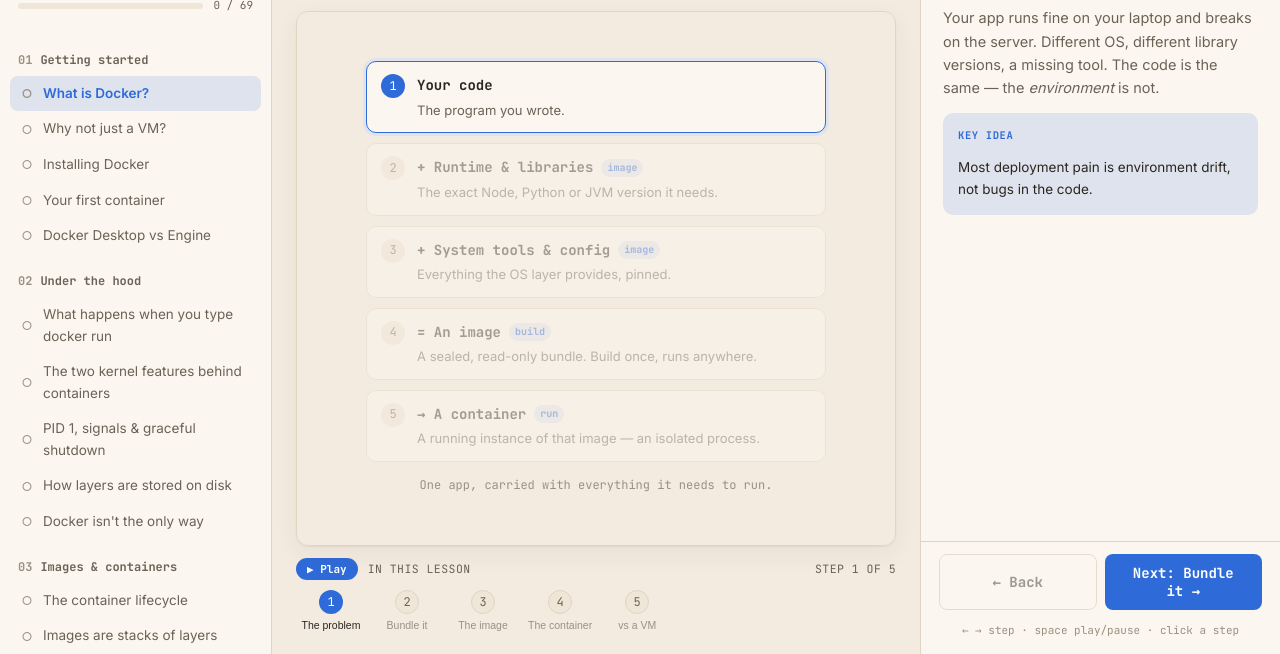
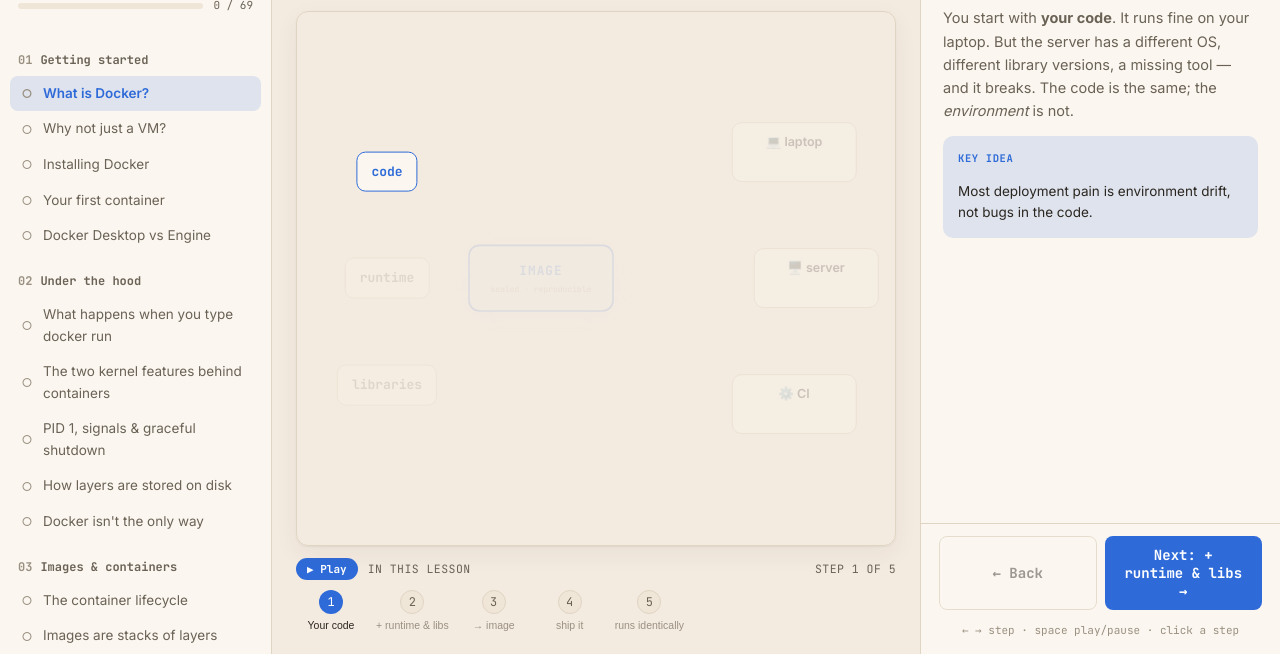
Before and after one commit to SHIVAM-SHARMA-766/dev2ops-learn, an Astro site: page /docker/introduction/what-is-docker in a window 1280 px wide. Shown: the part 147-801 px from the top of the page. Built offline with nearby package versions, Linux system fonts and the light colour scheme; Astro itself is replaced by a stand-in of ours.

Commit message:
Teach on the canvas: two animated scene widgets
Address the core gap — lessons were explaining in text, not on the canvas. Add two animated, concept-teaching widgets: shipScene (code+deps seal into an image, then run identically across laptop/server/CI) and layerStack (image layers stack up with a writable layer and a copy-up animation). Convert the flagship lessons What is Docker?, Images are stacks of layers, and overlay2 to these visual-first scenes.

```diff
--- a/courses/docker/containers/images-and-layers.yml
+++ b/courses/docker/containers/images-and-layers.yml
@@ -1,64 +1,73 @@
 title: Images are stacks of layers
-summary: Why pulling the second image is suddenly fast.
-minutes: 7
+summary: Watch an image build up, layer by layer, with the writable layer on top.
+minutes: 8
 difficulty: beginner
 order: 2
 
 scene:
-  widget: stagedReveal
-  caption: Each instruction adds a read-only layer; the container adds a writable one on top.
-  items:
-    - label: base layer — debian
-      note: The OS files. Shared by every image built FROM it.
-      tag: shared
-    - label: + node runtime
-      note: Added once, cached, reused across your images.
-      tag: shared
-    - label: + your dependencies
-      note: node_modules — rebuilt only when package.json changes.
-    - label: + your app code
-      note: The layer that changes on almost every build.
-    - label: + writable container layer
-      note: Where a running container's changes go. Gone when it's removed.
-      tag: ephemeral
+  widget: layerStack
+  caption: Each instruction adds a read-only layer; the container writes to the top one.
+  layers:
+    - { label: base — debian, sub: shared }
+    - { label: + node runtime, sub: shared }
+    - { label: + dependencies, sub: npm ci }
+    - { label: + your app code, sub: changes often }
+  writable: { label: container writable layer }
+  copyUp: true
 
 steps:
   - kind: CONCEPT
-    title: An image is layered
-    label: Layers
+    title: Start from a base layer
+    label: base
     body: >
-      An image isn't one blob — it's a **stack of read-only layers**, one per
-      build instruction. Docker stores each layer once and stacks them with a
-      union filesystem.
+      Every image begins with a **base layer** — here, Debian. It's read-only, and
+      shared: every image built `FROM debian` reuses this exact layer.
 
   - kind: CONCEPT
-    title: Layers are shared
-    label: Shared
+    title: Each instruction adds a layer
+    label: + runtime
     body: >
-      Pull two images built on `debian` and the debian layer is downloaded
-      **once**. That's why your second pull is suddenly fast — Docker already
-      has most of the layers.
+      Install the Node runtime and that becomes the **next layer**, stacked on top.
+      Docker stores each layer once and stacks them with a union filesystem.
+
+  - kind: CONCEPT
+    title: Layers are cached and shared
+    label: + deps
+    body: >
+      Your `npm ci` adds a dependencies layer. Because layers are
+      content-addressed, identical layers are **never downloaded or stored twice**
+      — that's why your second pull is suddenly fast.
     callout:
       kind: KEY IDEA
-      text: Layers are content-addressed and cached, so identical layers are never stored or pulled twice.
+      text: Order least-changing first. Change your code and only the top layers rebuild.
 
   - kind: CONCEPT
-    title: Order decides your cache
-    label: Cache
+    title: Your code on top
+    label: + code
     body: >
-      Change your app code and only the **top** layers rebuild; the base and
-      dependency layers stay cached. Change the base image and everything above
-      it rebuilds.
+      Finally your **app code** — the layer that changes on almost every build, so
+      it sits highest where it busts the least cache.
 
   - kind: CONCEPT
-    title: The container's own layer
-    label: Writable layer
+    title: The container adds a writable layer
+    label: writable
     body: >
-      When you run an image, Docker adds a thin **writable layer** on top. Files
-      a container writes live there — and vanish when the container is removed.
+      Run the image and Docker adds a thin **writable layer** on top. All the image
+      layers stay read-only; everything the running container writes lands here.
     callout:
       kind: FORESHADOW
-      text: Need data to survive? That's what volumes are for — coming up in chapter 4.
+      text: This writable layer vanishes when the container is removed — which is why data needs a volume.
+
+  - kind: CONCEPT
+    title: Editing a lower file copies it up
+    label: copy-up
+    body: >
+      Change a file that lives in a lower, read-only layer and Docker must **copy
+      it up** into the writable layer first. It's why heavy writes are slow and
+      belong in a volume, not the container's filesystem.
+    callout:
+      kind: REMEMBER
+      text: Read-only image layers + one writable layer = a container's disk.
 
 quiz:
   - question: Why is pulling a second image based on the same OS much faster?
@@ -69,3 +78,11 @@ quiz:
       - The image is smaller
     answer: 1
     explanation: Layers are cached and shared — only the new, unique layers are pulled.
+  - question: Where do a running container's writes go?
+    options:
+      - Into the image's base layer
+      - Into the thin writable layer on top
+      - Into the registry
+      - Nowhere
+    answer: 1
+    explanation: Image layers are read-only; writes land in the container's writable layer (and vanish with it).
--- a/courses/docker/introduction/what-is-docker.yml
+++ b/courses/docker/introduction/what-is-docker.yml
@@ -1,93 +1,69 @@
 title: What is Docker?
-summary: Why containers exist, and what they actually share with your machine.
+summary: Why containers exist — watch an app get packaged and shipped.
 minutes: 8
 difficulty: beginner
 order: 1
 
-# The scene stays on screen for the whole lesson and reacts to the active step.
 scene:
-  widget: stagedReveal
-  caption: One app, carried with everything it needs to run.
-  items:
-    - label: Your code
-      note: The program you wrote.
-    - label: + Runtime & libraries
-      note: The exact Node, Python or JVM version it needs.
-      tag: image
-    - label: + System tools & config
-      note: Everything the OS layer provides, pinned.
-      tag: image
-    - label: = An image
-      note: A sealed, read-only bundle. Build once, runs anywhere.
-      tag: build
-    - label: → A container
-      note: A running instance of that image — an isolated process.
-      tag: run
+  widget: shipScene
 
 steps:
   - kind: PROBLEM
     title: "“Works on my machine”"
-    label: The problem
+    label: Your code
     body: >
-      Your app runs fine on your laptop and breaks on the server. Different OS,
-      different library versions, a missing tool. The code is the same — the
-      *environment* is not.
+      You start with **your code**. It runs fine on your laptop. But the server
+      has a different OS, different library versions, a missing tool — and it
+      breaks. The code is the same; the *environment* is not.
     callout:
       kind: KEY IDEA
       text: Most deployment pain is environment drift, not bugs in the code.
 
   - kind: CONCEPT
-    title: Package the environment too
-    label: Bundle it
+    title: Add the whole environment
+    label: + runtime & libs
     body: >
-      What if you shipped the code **and** its whole environment together —
-      runtime, libraries, system tools — as one sealed unit? That unit is an
-      **image**.
+      So we bundle more than the code: the exact **runtime** and **libraries** it
+      needs. Everything the app depends on, gathered in one place.
 
   - kind: CONCEPT
-    title: Build once, run anywhere
-    label: The image
+    title: Seal it into an image
+    label: → image
     body: >
-      An image is read-only and reproducible. The same image runs identically
-      on your laptop, a teammate's machine and production, because it carries
-      its environment with it.
+      Those pieces seal into an **image** — a read-only, reproducible bundle. Build
+      it once and it carries its whole environment with it.
+    callout:
+      kind: ANALOGY
+      text: An image is like a shipping container — a standard box that fits on any ship, train or truck.
 
   - kind: CONCEPT
-    title: A container is a running image
-    label: The container
+    title: Ship it anywhere
+    label: ship it
     body: >
-      Start an image and you get a **container**: an isolated process with its
-      own filesystem and network view. Stop it, start ten more — each one the
-      same.
-    callout:
-      kind: ANALOGY
-      text: An image is to a container what a class is to an object.
+      Copy that image to your laptop, a server, a CI runner — anywhere. The same
+      sealed bytes travel to each.
 
-  - kind: NOTICE
-    title: Not a virtual machine
-    label: vs a VM
+  - kind: CONCEPT
+    title: It runs the same everywhere
+    label: runs identically
     body: >
-      A container shares the **host's Linux kernel** — it does not boot its own
-      OS. That is why containers start in milliseconds and a VM takes seconds:
-      the VM brings a whole kernel, the container does not.
+      Each target starts the image as a **container** — an isolated process — and
+      because the environment came along inside the image, it behaves **identically**
+      on every machine.
     callout:
       kind: REMEMBER
-      text: Containers are isolated processes on the host kernel, not tiny VMs.
+      text: Build once, run anywhere. That identical-everywhere promise is the whole point of Docker.
 
 quiz:
-  - question: What does a container share with its host?
+  - question: What does packaging an app as an image actually solve?
     options:
-      - Nothing — it has its own kernel
-      - The host's kernel
-      - The host's user accounts
-      - The host's filesystem, always
+      - It makes the code shorter
+      - It carries the app's environment so it runs identically everywhere
+      - It encrypts the app
+      - It speeds up the CPU
     answer: 1
-    explanation: Containers are isolated processes on the host kernel. A virtual machine brings its own kernel.
-  - question: An image is to a container what…
-    options:
-      - a class is to an object
-      - a server is to a client
-      - a disk is to RAM
-      - a log is to a metric
+    explanation: The image bundles the runtime and libraries, eliminating environment drift between machines.
+  - question: A running instance of an image is called a…
+    options: ["container", "volume", "registry", "layer"]
     answer: 0
-    explanation: An image is the read-only template; a container is a running instance created from it.
+    explanation: An image is the sealed template; a container is a running instance of it.
--- a/courses/docker/under-the-hood/storage-overlay2.yml
+++ b/courses/docker/under-the-hood/storage-overlay2.yml
@@ -1,79 +1,69 @@
 title: How layers are stored on disk
-summary: overlay2, lowerdir, upperdir — the union filesystem, demystified.
+summary: overlay2's lowerdir, upperdir and the copy-up trick — on screen.
 minutes: 7
 difficulty: advanced
 order: 4
 
 scene:
-  widget: stagedReveal
-  caption: overlay2 stacks read-only layers under one writable layer, merged into one view.
-  items:
-    - label: lowerdir — image layers
-      note: The read-only layers from the image, stacked oldest-to-newest.
-      tag: read-only
-    - label: upperdir — the container layer
-      note: The single writable layer. Every change a container makes lands here.
-      tag: writable
-    - label: merged — what the container sees
-      note: A unified view of lower + upper, as if it were one filesystem.
-      tag: view
-    - label: copy-up on write
-      note: Editing a file from a lower layer copies it up first, then writes.
-      tag: behaviour
+  widget: layerStack
+  caption: overlay2 stacks read-only lowerdirs under one writable upperdir, merged into one view.
+  layers:
+    - { label: lowerdir — base image, sub: read-only }
+    - { label: lowerdir — app layers, sub: read-only }
+  writable: { label: upperdir — the container layer }
+  copyUp: true
 
 steps:
   - kind: CONCEPT
-    title: Layers need a union filesystem
-    label: Union FS
+    title: Read-only image layers (lowerdir)
+    label: lowerdir
     body: >
-      An image is many read-only layers, but a container needs one coherent
-      filesystem it can also write to. The **overlay2** storage driver stitches
-      them together.
+      The image layers become **lowerdir** — read-only, stacked oldest to newest.
+      overlay2 is the storage driver that stitches them together.
 
   - kind: CONCEPT
-    title: lower (read-only) + upper (writable)
-    label: lower/upper
+    title: More lowerdirs stack up
+    label: more lower
     body: >
-      The image layers become **lowerdir** (read-only). On top sits a single
-      **upperdir** — the container's writable layer. Everything the container
-      writes goes into upperdir; the image layers are never touched.
+      Every image layer is another lowerdir in the stack. None of them is ever
+      modified — they're shared, read-only, content-addressed.
 
   - kind: CONCEPT
-    title: merged — the unified view
-    label: merged
+    title: One writable layer on top (upperdir)
+    label: upperdir
     body: >
-      overlay2 presents a **merged** view: files from upper shadow those from
-      lower, so the container just sees one filesystem. That's the illusion that
-      makes layers feel seamless.
+      On top sits a single **upperdir** — the container's writable layer.
+      Everything the container writes goes here; the lowerdirs are untouched. The
+      container sees a single **merged** view of lower + upper.
     callout:
       kind: KEY IDEA
-      text: Many read-only layers + one writable layer, unioned into a single view. That's a container's disk.
+      text: Many read-only lowerdirs + one writable upperdir, unioned into one filesystem.
 
   - kind: CONCEPT
-    title: Copy-up explains some surprises
-    label: Copy-up
+    title: Copy-up on write
+    label: copy-up
     body: >
-      Change a big file that lives in a lower layer and overlay2 must **copy it
-      up** into upper first — which can be slow for large files and makes the
-      writable layer grow. It's why heavy write workloads belong in a volume.
+      Modify a file that lives in a lowerdir and overlay2 must **copy it up** into
+      upperdir first, then write. For large files that's slow and grows the
+      writable layer — which is why heavy writes belong in a volume.
     callout:
       kind: TIE-IN
-      text: This is the mechanism behind "data in the writable layer is slow and disposable — use a volume".
+      text: This is the mechanism behind "data in the writable layer is slow and disposable".
 
 quiz:
   - question: Where do a container's writes go under overlay2?
     options:
-      - Into the image layers
+      - Into the image layers (lowerdir)
       - Into the single writable upperdir
       - Into a volume automatically
       - Nowhere
     answer: 1
-    explanation: Image layers are read-only (lowerdir); all writes land in the container's upperdir.
+    explanation: Image layers are read-only lowerdirs; all writes land in the container's upperdir.
   - question: What is "copy-up"?
     options:
       - Uploading an image
-      - Copying a lower-layer file into the writable layer before modifying it
+      - Copying a lowerdir file into upperdir before modifying it
       - Backing up a volume
       - Pushing to a registry
     answer: 1
-    explanation: To modify a file from a read-only layer, overlay2 copies it up to the writable layer first.
+    explanation: To modify a read-only lowerdir file, overlay2 copies it up to the writable upperdir first.
--- /dev/null
+++ b/src/islands/widgets/LayerStack.jsx
@@ -0,0 +1,39 @@
+// LayerStack — read-only image layers stack up one per step; a writable layer
+// lands on top; a final step animates "copy-up" of a file into the writable layer.
+// scene props:
+//   layers: [{ label, sub }]     read-only layers, bottom → top
+//   writable: { label }          the container's writable layer (appears after all layers)
+//   copyUp: true                 animate copy-up on the last step
+import React from 'react';
+
+export default function LayerStack({ layers = [], writable, copyUp, caption, activeStep = 0 }) {
+  const total = layers.length + (writable ? 1 : 0);
+  const showWritable = writable && activeStep >= layers.length;
+  const copyUpNow = copyUp && writable && activeStep >= total; // one step past the writable layer
+
+  // render top → bottom (writable first)
+  return (
+    <div className="w-stack">
+      <div className="w-stack__col">
+        {writable && (
+          <div className={`stack-layer stack-layer--writable ${showWritable ? 'is-in' : 'is-out'}`}>
+            <span className="stack-layer__label mono">{writable.label}</span>
+            <span className="stack-layer__tag">writable</span>
+            {copyUpNow && <span className="stack-copyup" aria-hidden="true">📄</span>}
+          </div>
+        )}
+        {layers.slice().reverse().map((l, ri) => {
+          const i = layers.length - 1 - ri; // real index bottom=0
+          const visible = activeStep >= i;
+          return (
+            <div key={i} className={`stack-layer ${visible ? 'is-in' : 'is-out'} ${copyUpNow && i === 0 ? 'is-source' : ''}`}>
+              <span className="stack-layer__label mono">{l.label}</span>
+              {l.sub && <span className="stack-layer__sub">{l.sub}</span>}
+            </div>
+          );
+        })}
+      </div>
+      <div className="w-caption mono">{copyUpNow ? 'copy-up: editing a lower file copies it into the writable layer first' : caption}</div>
+    </div>
+  );
+}
--- /dev/null
+++ b/src/islands/widgets/ShipScene.jsx
@@ -0,0 +1,69 @@
+// ShipScene — animates "build once, run anywhere". Code + runtime + libraries
+// combine into a sealed image, which then runs identically on several targets.
+// Driven purely by activeStep (0..4). No props needed.
+import React from 'react';
+
+function Box({ x, y, label, tone, style }) {
+  return (
+    <div className={`scene-box scene-box--${tone}`} style={{ left: `${x}%`, top: `${y}%`, ...style }}>
+      {label}
+    </div>
+  );
+}
+
+export default function ShipScene({ activeStep = 0 }) {
+  const s = activeStep;
+  // inputs slide to the image centre (40%,50%) and fade once merged (s>=2)
+  const merged = s >= 2;
+  const inputStyle = (shown) => ({
+    opacity: merged ? 0 : shown ? 1 : 0.15,
+    transform: merged ? 'translate(-50%,-50%) translateX(90px) scale(0.5)' : 'translate(-50%,-50%)',
+  });
+  const targets = [
+    { x: 86, y: 24, label: '💻 laptop' },
+    { x: 90, y: 50, label: '🖥️ server' },
+    { x: 86, y: 76, label: '⚙️ CI' },
+  ];
+  return (
+    <div className="w-scene w-ship">
+      {/* inputs */}
+      <Box x={12} y={28} label="code" tone="code" style={inputStyle(s >= 0)} />
+      <Box x={12} y={50} label="runtime" tone="dep" style={inputStyle(s >= 1)} />
+      <Box x={12} y={72} label="libraries" tone="dep" style={inputStyle(s >= 1)} />
+
+      {/* the image */}
+      <div
+        className={`scene-image ${s >= 2 ? 'is-sealed' : ''}`}
+        style={{
+          left: '40%', top: '50%',
+          opacity: s >= 2 ? 1 : 0.12,
+          transform: `translate(-50%,-50%) scale(${s >= 2 ? 1 : 0.8})`,
+        }}
+      >
+        <span className="scene-image__tag mono">IMAGE</span>
+        <span className="scene-image__sub mono">sealed · reproducible</span>
+      </div>
+
+      {/* targets */}
+      {targets.map((t, i) => (
+        <div
+          key={i}
+          className={`scene-target ${s >= 3 ? 'is-lit' : ''}`}
+          style={{ left: `${t.x}%`, top: `${t.y}%`, opacity: s >= 3 ? 1 : 0.2, transitionDelay: `${i * 120}ms` }}
+        >
+          <span className="scene-target__name">{t.label}</span>
+          <span className="scene-target__ok mono" style={{ opacity: s >= 4 ? 1 : 0 }}>✓ runs the same</span>
+        </div>
+      ))}
+
+      {/* travelling copies from image to targets (s>=3) */}
+      {s >= 3 && targets.map((t, i) => (
+        <span
+          key={`c${i}`}
+          className="scene-copy"
+          style={{ left: `${t.x - 4}%`, top: `${t.y}%`, transitionDelay: `${i * 120}ms` }}
+        />
+      ))}
+    </div>
+  );
+}
--- a/src/islands/widgets/index.jsx
+++ b/src/islands/widgets/index.jsx
@@ -9,6 +9,8 @@ import TerminalReplay from './TerminalReplay.jsx';
 import Compare from './Compare.jsx';
 import Flow from './Flow.jsx';
 import BuildCache from './BuildCache.jsx';
+import ShipScene from './ShipScene.jsx';
+import LayerStack from './LayerStack.jsx';
 
 const REGISTRY = {
   stagedReveal: StagedReveal,
@@ -18,6 +20,8 @@ const REGISTRY = {
   compare: Compare,
   flow: Flow,
   buildCache: BuildCache,
+  shipScene: ShipScene,
+  layerStack: LayerStack,
 };
 
 export function Scene({ scene, activeStep, steps }) {
--- a/src/styles/player.css
+++ b/src/styles/player.css
@@ -293,6 +293,60 @@
 }
 @keyframes d2o-spin { to { transform: rotate(360deg); } }
 
+/* ===== animated concept scenes ===== */
+.w-scene { position: relative; width: 100%; height: 100%; min-height: 340px; }
+.w-scene > * { transition: all 0.6s cubic-bezier(.4,0,.2,1); }
+
+/* ShipScene */
+.scene-box {
+  position: absolute; transform: translate(-50%, -50%);
+  padding: 9px 14px; border-radius: 9px; font-family: var(--font-mono); font-size: 13px; font-weight: 600;
+  background: var(--surface); border: 1.5px solid var(--line-strong); white-space: nowrap;
+}
+.scene-box--code { border-color: var(--accent); color: var(--accent); }
+.scene-box--dep { color: var(--ink-soft); }
+.scene-image {
+  position: absolute; display: flex; flex-direction: column; align-items: center; gap: 2px;
+  padding: 18px 26px; border-radius: 14px; background: var(--accent-soft); border: 2px solid var(--accent);
+  box-shadow: 0 8px 30px var(--accent-soft);
+}
+.scene-image.is-sealed { animation: d2o-seal 0.5s ease; }
+@keyframes d2o-seal { 0% { transform: translate(-50%,-50%) scale(0.6); } 60% { transform: translate(-50%,-50%) scale(1.08); } 100% { transform: translate(-50%,-50%) scale(1); } }
+.scene-image__tag { font-size: 16px; font-weight: 700; color: var(--accent); letter-spacing: 0.08em; }
+.scene-image__sub { font-size: 10px; color: var(--ink-faint); }
+.scene-target {
+  position: absolute; transform: translate(-50%, -50%);
+  display: flex; flex-direction: column; align-items: center; gap: 3px;
+  padding: 9px 14px; border-radius: 10px; background: var(--surface); border: 1.5px solid var(--line-strong);
+  font-size: 12.5px; white-space: nowrap;
+}
+.scene-target.is-lit { border-color: var(--accent); box-shadow: 0 0 0 3px var(--accent-soft); }
+.scene-target__name { font-weight: 600; }
+.scene-target__ok { font-size: 10.5px; color: var(--accent); transition: opacity 0.4s; }
+.scene-copy {
+  position: absolute; width: 12px; height: 12px; border-radius: 3px; background: var(--accent);
+  transform: translate(-50%, -50%); animation: d2o-fly 0.7s ease forwards;
+}
+@keyframes d2o-fly { from { left: 40% !important; opacity: 0.4; } to { opacity: 1; } }
+
+/* LayerStack */
+.w-stack { width: 100%; max-width: 420px; display: flex; flex-direction: column; align-items: center; }
+.w-stack__col { display: flex; flex-direction: column; gap: 6px; width: 100%; }
+.stack-layer {
+  position: relative; padding: 13px 16px; border-radius: 9px; background: var(--surface);
+  border: 1.5px solid var(--line-strong); display: flex; align-items: center; gap: 10px;
+  transition: opacity 0.4s ease, transform 0.4s cubic-bezier(.4,0,.2,1);
+}
+.stack-layer.is-in { opacity: 1; transform: none; }
+.stack-layer.is-out { opacity: 0; transform: translateY(14px) scale(0.96); }
+.stack-layer--writable { border-style: dashed; border-color: var(--accent); background: var(--accent-soft); }
+.stack-layer__label { font-size: 13px; font-weight: 600; }
+.stack-layer__sub { font-size: 11.5px; color: var(--ink-faint); margin-left: auto; }
+.stack-layer__tag { margin-left: auto; font-size: 10px; padding: 1px 7px; border-radius: 999px; background: var(--accent); color: var(--accent-ink); }
+.stack-layer.is-source { box-shadow: 0 0 0 2px var(--accent); }
+.stack-copyup { position: absolute; left: 20px; font-size: 16px; animation: d2o-copyup 1s ease-in-out infinite; }
+@keyframes d2o-copyup { 0% { transform: translateY(40px); opacity: 0; } 50% { opacity: 1; } 100% { transform: translateY(-4px); opacity: 0; } }
+
 /* completion toast */
 .player__toast {
   position: fixed; top: 72px; left: 50%; transform: translateX(-50%);
```
